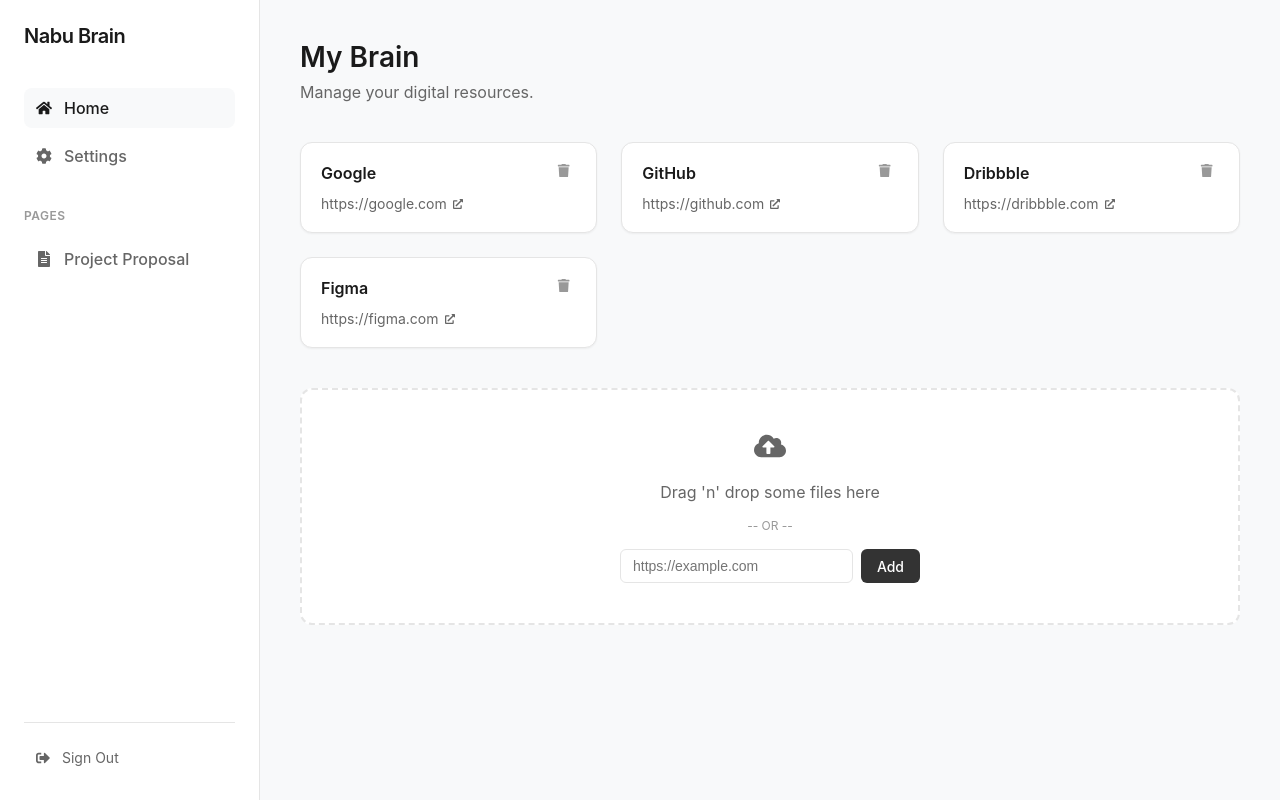
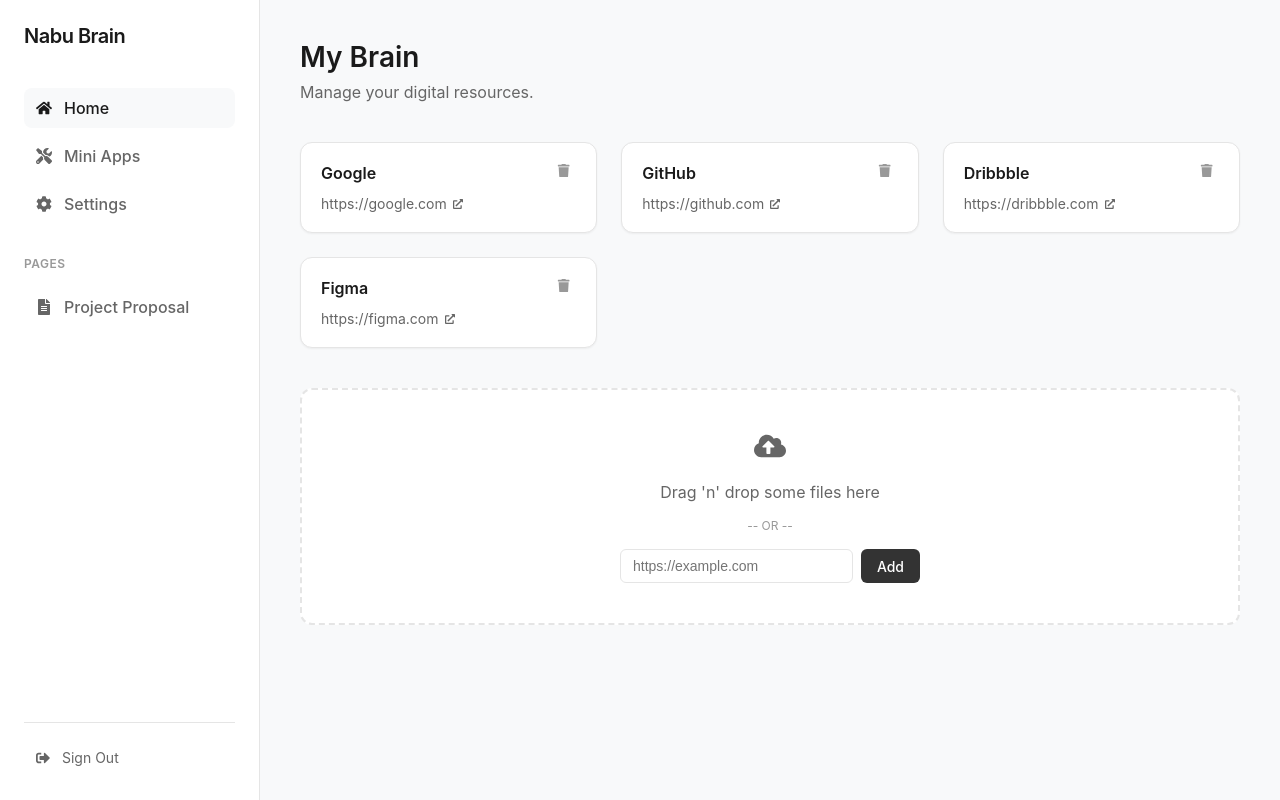
Before and after one commit to saketrule/nabu-brain, a React (Vite) app: page / in a window 1280 px wide. Both pictures are taken after a click on the button "Continue with Google". Built offline with nearby package versions, Linux system fonts and the light colour scheme.

Commit message:
Add miniapp

```diff
--- a/src/App.jsx
+++ b/src/App.jsx
@@ -5,6 +5,7 @@
 import LinkCard from './components/LinkCard'
 import DragDropUpload from './components/DragDropUpload'
 import MarkdownRenderer from './components/MarkdownRenderer'
+import MiniApps from './pages/MiniApps'
 import './App.css'
 
 function App() {
@@ -63,6 +64,7 @@
               <DragDropUpload onUpload={handleUpload} />
             </>
           } />
+          <Route path="/apps" element={<MiniApps />} />
           <Route path="/p/:slug" element={<MarkdownRenderer />} />
         </Routes>
       </main>
--- a/src/components/layout/Sidebar.jsx
+++ b/src/components/layout/Sidebar.jsx
@@ -1,5 +1,5 @@
 import React, { useState, useEffect } from 'react';
-import { FaHome, FaCog, FaSignOutAlt, FaFileAlt } from 'react-icons/fa';
+import { FaHome, FaCog, FaSignOutAlt, FaFileAlt, FaTools } from 'react-icons/fa';
 import { Link, useLocation } from 'react-router-dom';
 
 const Sidebar = ({ onLogout }) => {
@@ -59,6 +59,11 @@
             </Link>
           </li>
           <li style={{ marginBottom: '8px' }}>
+            <Link to="/apps" style={linkStyle('/apps')}>
+              <FaTools /> Mini Apps
+            </Link>
+          </li>
+          <li style={{ marginBottom: '8px' }}>
             <Link to="/settings" style={linkStyle('/settings')}>
               <FaCog /> Settings
             </Link>
```
Also changed, not shown: 1 other file (tests, documents, lock files or other folders).
